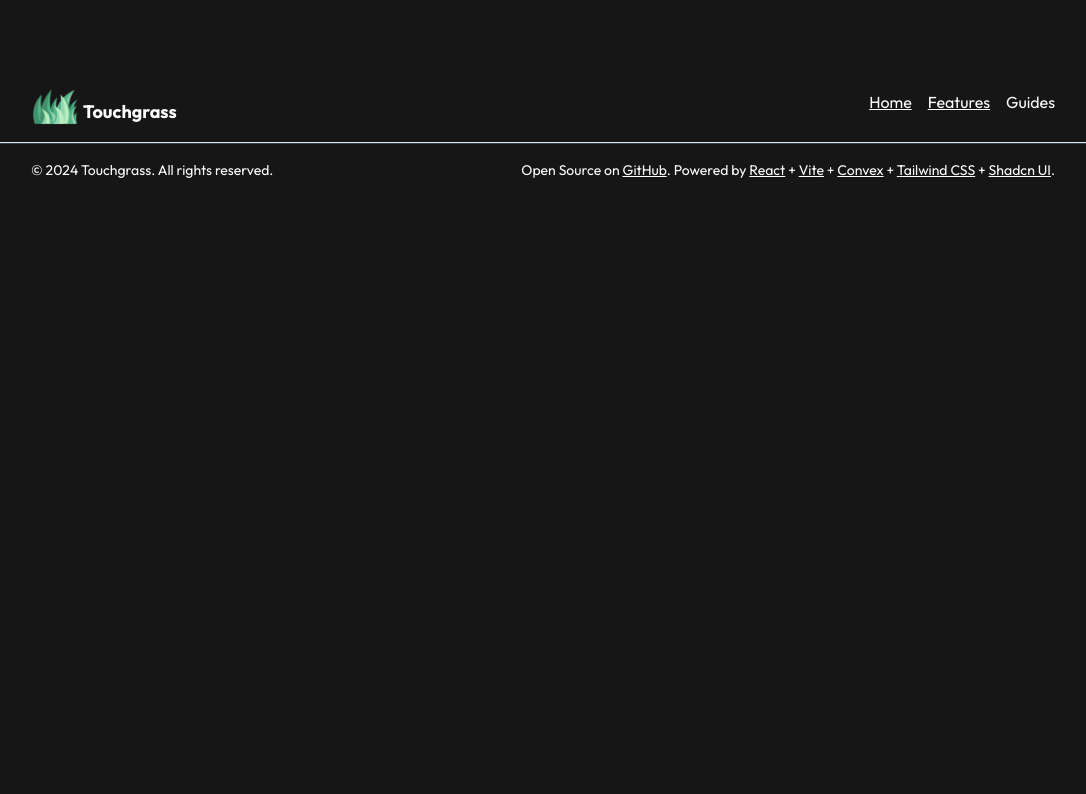
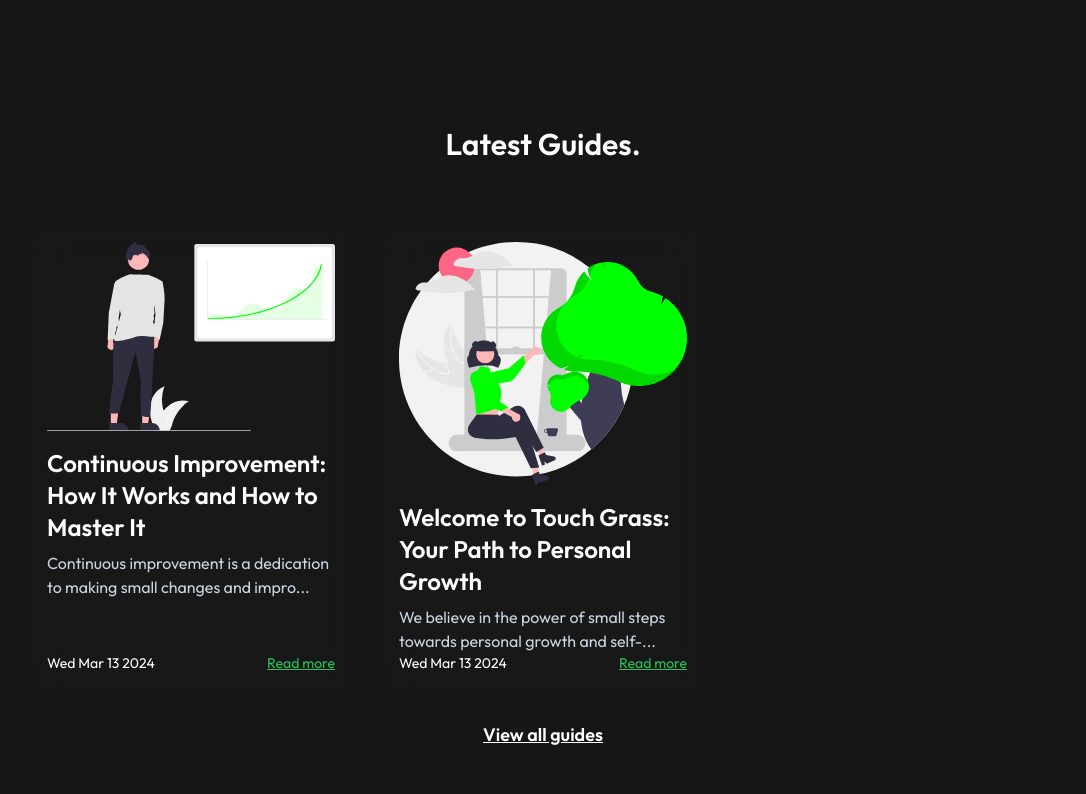
Before and after one commit to kunalkeshan/touchgrass, a React (Vite) app: page / in a window 1280 px wide. Shown: the part 1086-1880 px from the top of the page, without its empty margins (97-1183 px from the left). Before the commit the page ends 1282 px from the top, so only its background shows below. Built offline with nearby package versions, Linux system fonts and the light colour scheme; no server answers.

Commit message:
chore: add loader for root page and display latest guides on landing page

```diff
--- a/public/guides/continuous-growth.md
+++ b/public/guides/continuous-growth.md
@@ -18,7 +18,7 @@ So often we convince ourselves that change is only meaningful if there is some l
 
 Meanwhile, improving by just 1 percent isn’t notable (and sometimes it isn’t even noticeable). But it can be just as meaningful, especially in the long run.
 
-![tiny-gains-graph-700x700](https://github.com/kunalkeshan/touchgrass/assets/68579547/93528a8b-0389-4304-a965-02701b8681e1)
+![tiny-gains-graph-700x700](/images/guides/tiny-gains-graph-700x700.jpg)
 
 In the beginning, there is basically no difference between making a choice that is 1 percent better or 1 percent worse. (In other words, it won’t impact you very much today.) But as time goes on, these small improvements or declines compound and you suddenly find a very big gap between people who make slightly better decisions on a daily basis and those who don’t.
 
@@ -48,11 +48,11 @@ This is a concept called improvement by subtraction, which is focused on doing l
 
 Here are some examples:
 
-- Education: Avoid stupid mistakes, make fewer mental errors.
-- Investing: Never lose money, limit your risk.
-- Web Design: Remove the on-page elements that distract visitors.
-- Exercise: Miss fewer workouts.
-- Nutrition: Eat fewer unhealthy foods.
+-   Education: Avoid stupid mistakes, make fewer mental errors.
+-   Investing: Never lose money, limit your risk.
+-   Web Design: Remove the on-page elements that distract visitors.
+-   Exercise: Miss fewer workouts.
+-   Nutrition: Eat fewer unhealthy foods.
 
 In the real world, it is often easier to improve your performance by cutting the downside rather than capturing the upside. Subtraction is more practical than addition.
 
@@ -68,9 +68,9 @@ Measuring backward means you make decisions based on what has already happened,
 
 Here are a few examples:
 
-- **Weight Loss**: Measure your calorie intake. Did you eat 3,500 calories per day last week? Focus on averaging 3,400 per day this week.
-- **Strength Training**: Oh, you squatted 250 pounds for 5 sets of 5 reps last week? Give 255 pounds a try this week.
-- **Relationships**: How many new people did you meet last week? Zero? Focus on introducing yourself to one new person this week.
-- **Entrepreneurship**: You only landed two clients last week while your average is five? It sounds like you should be focused on making more sales calls this week.
+-   **Weight Loss**: Measure your calorie intake. Did you eat 3,500 calories per day last week? Focus on averaging 3,400 per day this week.
+-   **Strength Training**: Oh, you squatted 250 pounds for 5 sets of 5 reps last week? Give 255 pounds a try this week.
+-   **Relationships**: How many new people did you meet last week? Zero? Focus on introducing yourself to one new person this week.
+-   **Entrepreneurship**: You only landed two clients last week while your average is five? It sounds like you should be focused on making more sales calls this week.
 
 Measure backward and then get a little bit better. What did you do last week? How can you improve by just a little bit this week?
--- a/src/components/app/OnePercentStats.tsx
+++ b/src/components/app/OnePercentStats.tsx
@@ -60,13 +60,8 @@ const OnePercentStats: React.FC<Props> = ({ data }) => {
 			<p className='text-slate-300 text-sm'>
 				Understanding this 1% progress graph:
 			</p>
-			<Link
-				to='https://jamesclear.com/continuous-improvement'
-				target='_blank'
-				className='text-sm underline'
-			>
-				Continuous Improvement: How It Works and How to Master It by
-				James Clear
+			<Link to='/guides/continuous-growth' className='text-sm underline'>
+				Continuous Improvement: How It Works and How to Master It.
 			</Link>
 		</section>
 	);
--- a/src/components/guides/GuideCard.tsx
+++ b/src/components/guides/GuideCard.tsx
@@ -10,7 +10,7 @@ const GuideCard: React.FC<Props> = ({ guide }) => {
 	return (
 		<Link
 			to={guide.url}
-			className='inline-block w-full h-full group p-4 backdrop-blur-lg bg-white bg-opacity-[0.01] rounded-lg'
+			className='inline-flex flex-col w-full h-full group p-4 backdrop-blur-lg bg-white bg-opacity-[0.01] rounded-lg'
 		>
 			<div className='mx-auto'>
 				<img
@@ -27,7 +27,7 @@ const GuideCard: React.FC<Props> = ({ guide }) => {
 					{guide.description.slice(0, 72) + '...'}
 				</p>
 			</div>
-			<div className='mt-4 text-sm flex items-center justify-between'>
+			<div className='mt-auto text-sm flex items-center justify-between'>
 				<p className=''>{new Date(guide.published).toDateString()}</p>
 				<p className='underline text-green-500'>Read more</p>
 			</div>
--- /dev/null
+++ b/src/components/landing/Guides.tsx
@@ -0,0 +1,33 @@
+import React from 'react';
+import { Guide } from '@/constants/guides';
+import GuideCard from '../guides/GuideCard';
+import { Link } from 'react-router-dom';
+
+type Props = React.ComponentProps<'section'> & {
+	guides: Guide[];
+};
+
+const Guides: React.FC<Props> = ({ guides }) => {
+	return (
+		<section className='p-4 md:p-16'>
+			<div className='w-full max-w-5xl 2xl:max-w-7xl mx-auto'>
+				<h2 className='text-xl lg:text-3xl text-center font-semibold'>
+					Latest Guides.
+				</h2>
+			</div>
+			<div className='mt-8 lg:mt-16 grid grid-cols-1 sm:grid-cols-2 md:grid-cols-3 2xl:grid-cols-4 gap-8 max-w-5xl 2xl:max-w-7xl mx-auto'>
+				{guides.map((guide) => (
+					<GuideCard key={`guides-${guide.url}`} guide={guide} />
+				))}
+			</div>
+			<Link
+				to='/guides'
+				className='block w-fit mx-auto mt-8 text-center text-lg font-semibold underline'
+			>
+				View all guides
+			</Link>
+		</section>
+	);
+};
+
+export default Guides;
--- a/src/constants/guides.ts
+++ b/src/constants/guides.ts
@@ -1,10 +1,10 @@
 export type Guide = Readonly<{
 	title: string;
 	description: string;
-	tags: 'General'[];
+	tags: ('General' | 'Growth' | 'Mindset' | 'Habits')[];
 	url: string;
 	image: string;
-	published: Date;
+	published: Date; // yyyy-mm-dd
 	author: {
 		name: string;
 		social: string;
@@ -14,13 +14,26 @@ export type Guide = Readonly<{
 
 export const GUIDES: Guide[] = [
 	{
+		title: 'Continuous Improvement: How It Works and How to Master It',
+		description:
+			'Continuous improvement is a dedication to making small changes and improvements every day, with the expectation that those small improvements will add up to something significant.',
+		tags: ['Habits', 'Growth', 'Mindset'],
+		url: 'continuous-growth',
+		image: '/images/guides/continuous-growth.svg',
+		published: new Date('2024-03-13'),
+		author: {
+			name: 'James Clear',
+			social: 'https://jamesclear.com',
+		},
+	},
+	{
 		title: 'Welcome to Touch Grass: Your Path to Personal Growth',
 		description:
 			'We believe in the power of small steps towards personal growth and self-improvement. Our platform is designed to empower individuals to cultivate positive habits, track their progress, and celebrate their achievements along the way.',
 		tags: ['General'],
 		url: 'welcome',
 		image: '/images/guides/welcome.svg',
-		published: new Date('2024-03-13'), // yyyy-mm-dd
+		published: new Date('2024-03-13'),
 		author: {
 			name: 'Kunal Keshan',
 			social: 'https://x.com/_kunalkeshan_',
--- a/src/pages/static/IndividualGuide.tsx
+++ b/src/pages/static/IndividualGuide.tsx
@@ -78,7 +78,7 @@ const IndividualGuide = () => {
 								</h4>
 							),
 							img: ({ children, ...props }) => (
-								<div className='rounded-xl w-[80%] overflow-hidden mx-auto'>
+								<div className='rounded-xl w-full lg:w-[80%] 2xl:w-[60%] overflow-hidden mx-auto'>
 									<img
 										className='w-full h-auto object-contain'
 										loading='lazy'
@@ -89,9 +89,20 @@ const IndividualGuide = () => {
 								</div>
 							),
 							ol: ({ children, ...props }) => (
-								<ol className='mt-4 [&>*]:mt-4' {...props}>
+								<ol
+									className='mt-4 [&>*]:mt-4 list-decimal'
+									{...props}
+								>
 									{children}
 								</ol>
+							),
+							ul: ({ children, ...props }) => (
+								<ul
+									className='mt-4 [&>*]:mt-4 list-disc'
+									{...props}
+								>
+									{children}
+								</ul>
 							),
 							li: ({ children, ...props }) => (
 								<li className='ml-4' {...props}>
--- a/src/pages/static/Landing.tsx
+++ b/src/pages/static/Landing.tsx
@@ -1,11 +1,26 @@
 import Hero from '../../components/landing/Hero';
 import Features from '../../components/landing/Features';
+import Guides from '@/components/landing/Guides';
+import { fetchAllGuides } from '@/lib/guides';
+import { useLoaderData } from 'react-router-dom';
+import { Guide } from '@/constants/guides';
+
+// eslint-disable-next-line react-refresh/only-export-components
+export async function loader() {
+	const guides = await fetchAllGuides({
+		sort: { by: 'date', order: 'desc' },
+		limit: 4,
+	});
+	return { guides };
+}
 
 const Landing = () => {
+	const { guides } = useLoaderData() as { guides: Guide[] };
 	return (
 		<div>
 			<Hero />
 			<Features />
+			<Guides guides={guides} />
 		</div>
 	);
 };
--- a/src/routes.tsx
+++ b/src/routes.tsx
@@ -18,6 +18,7 @@ import Profile from './pages/app/Profile';
 import ErrorPage from './components/layouts/ErrorPage';
 
 // Loaders
+import { loader as rootLoader } from './pages/static/Landing';
 import { loader as guidesLoader } from './pages/static/Guides';
 import { loader as individualGuideLoader } from './pages/static/IndividualGuide';
 
@@ -29,6 +30,7 @@ const router: ReturnType<typeof createBrowserRouter> = createBrowserRouter([
 			{
 				index: true,
 				element: <Landing />,
+				loader: rootLoader,
 			},
 			{
 				path: 'guides',
```
Also changed, not shown: public/images/guides/tiny-gains-graph-700x700.jpg (added).
